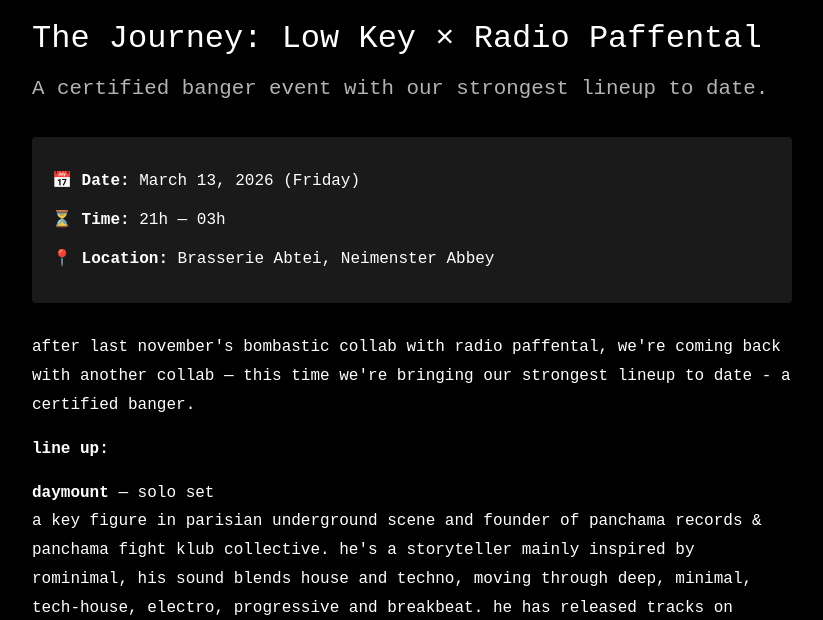
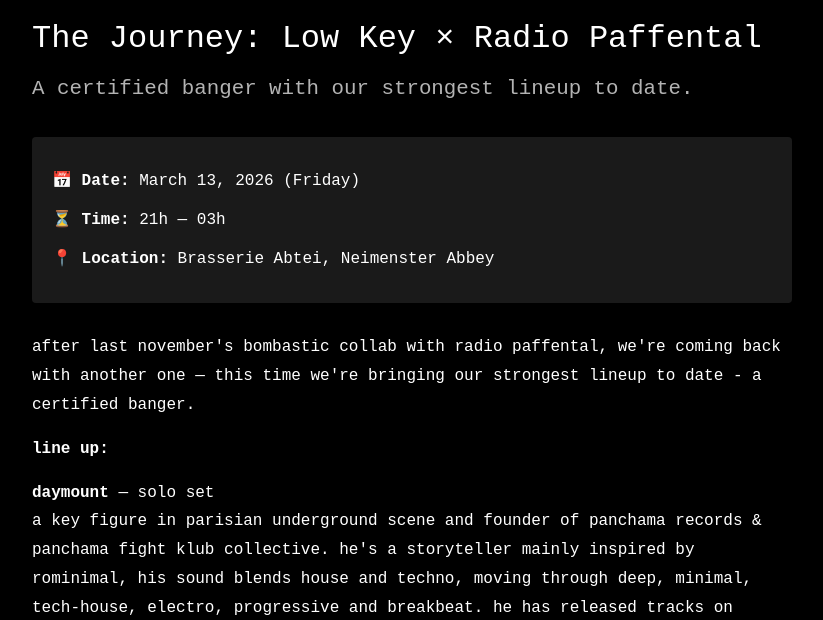
Before and after one commit to shameekvats/low-key, a website: page event-journey-13032026.html in a window 1280 px wide. Shown: the part 763-1383 px from the top of the page, without its empty margins (228-1051 px from the left). Drawn offline with Linux system fonts and the light colour scheme.

Commit message:
spell check

```diff
--- a/event-journey-13032026.html
+++ b/event-journey-13032026.html
@@ -162,7 +162,7 @@
 
             <div class="event-details">
                 <h1>The Journey: Low Key × Radio Paffental</h1>
-                <h2>A certified banger event with our strongest lineup to date.</h2>
+                <h2>A certified banger with our strongest lineup to date.</h2>
 
                 <div class="event-meta">
                     <p>📅 <strong>Date:</strong> March 13, 2026 (Friday)</p>
@@ -171,7 +171,7 @@
                 </div>
 
                 <div class="event-description">
-                    <p>after last november's bombastic collab with radio paffental, we're coming back with another collab — this time we're bringing our strongest lineup to date - a certified banger.</p>
+                    <p>after last november's bombastic collab with radio paffental, we're coming back with another one — this time we're bringing our strongest lineup to date - a certified banger.</p>
 
                     <p><strong>line up:</strong></p>
 
```
